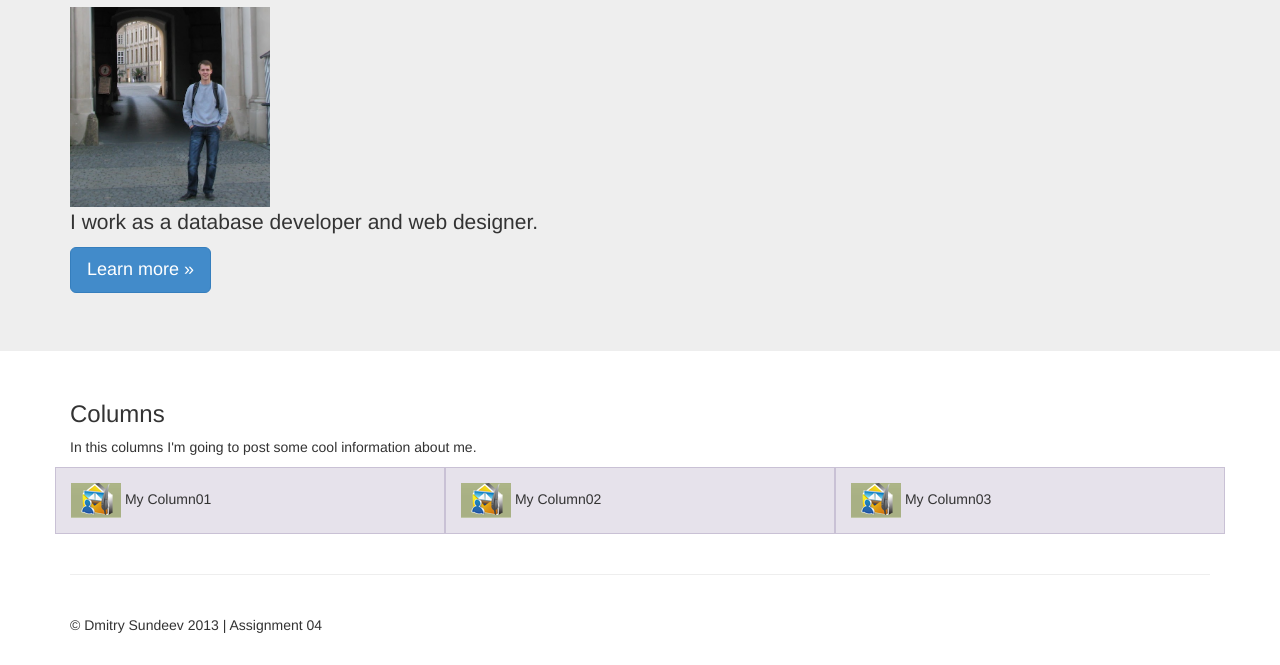
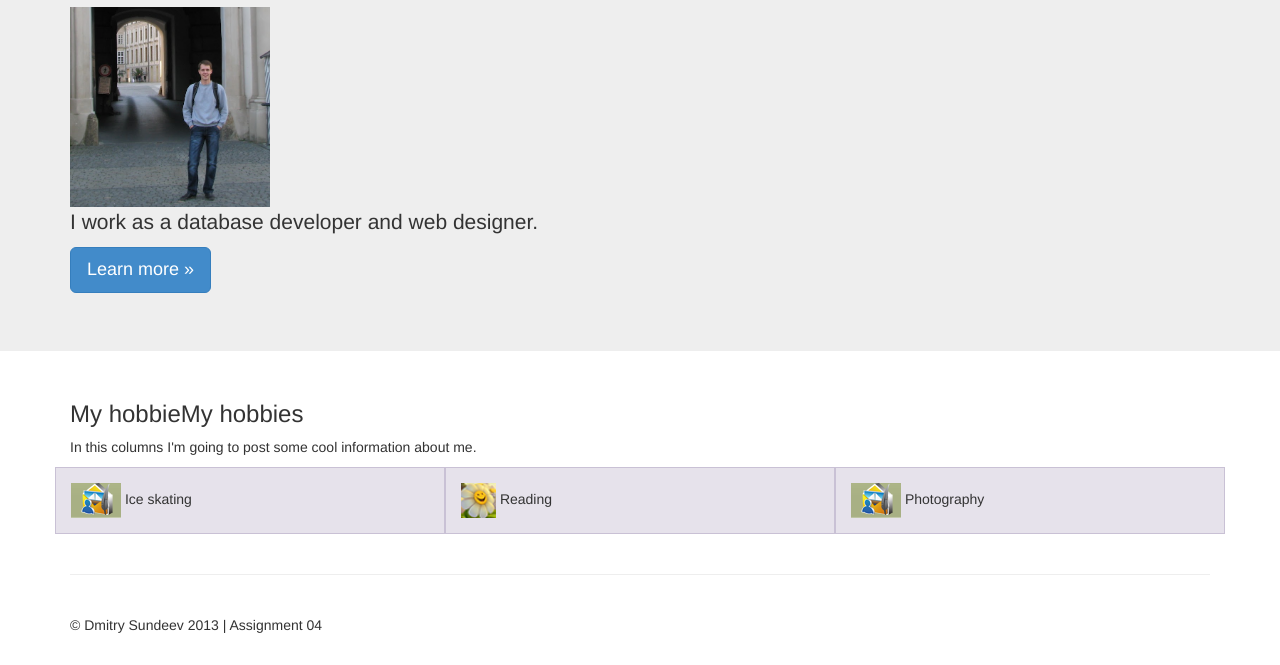
Before and after one commit to diges/Prog270-Sundeev2013-10, a plain HTML site: page Week05-Bootstrap Revisited/About.html in a window 1280 px wide. Shown: the part 223-888 px from the top of the page. Drawn offline with nearby package versions, Linux system fonts and the light colour scheme.

Commit message:
some changes

```diff
--- a/Week05-Bootstrap Revisited/About.html
+++ b/Week05-Bootstrap Revisited/About.html
@@ -62,17 +62,17 @@
 			<p>Main Text Here</p>
 			<img src="img/me.png" width="200" alt="this is me">
             <p>I work as a database developer and web designer.</p>
-			<p><a class="btn btn-primary btn-lg">Learn more &raquo;</a></p>
+			<p><a class="btn btn-primary btn-lg" href="http://dmitryspic.blogspot.com/" target="_blank">Learn more &raquo;</a></p>
 		</div>
 	</div>
 
 	<div class="container">
-		<h3>Columns</h3>
+		<h3>My hobbieMy hobbies</h3>
 		<p>In this columns I'm going to post some cool information about me.</p>
 		<div class="row">
-			<div class="col-md-4"><img src="img/small.PNG" alt="my_png"> My Column01</div>
-			<div class="col-md-4"><img src="img/small.PNG" alt="my_png"> My Column02</div>
-			<div class="col-md-4"><img src="img/small.PNG" alt="my_png"> My Column03</div>
+			<div class="col-md-4"><img src="img/small.PNG" alt="my_png"> Ice skating</div>
+			<div class="col-md-4"><img  height="35px" src="favicon.png" height="35px" src="favicon.png" alt="my_png"> Reading</div>
+			<div class="col-md-4"><img src="img/small.PNG" alt="my_png"> Photography</div>
 		</div>
 
 		<hr>
```
Also changed, not shown: Week05-Bootstrap Revisited/index.html (+1 -1 lines).
